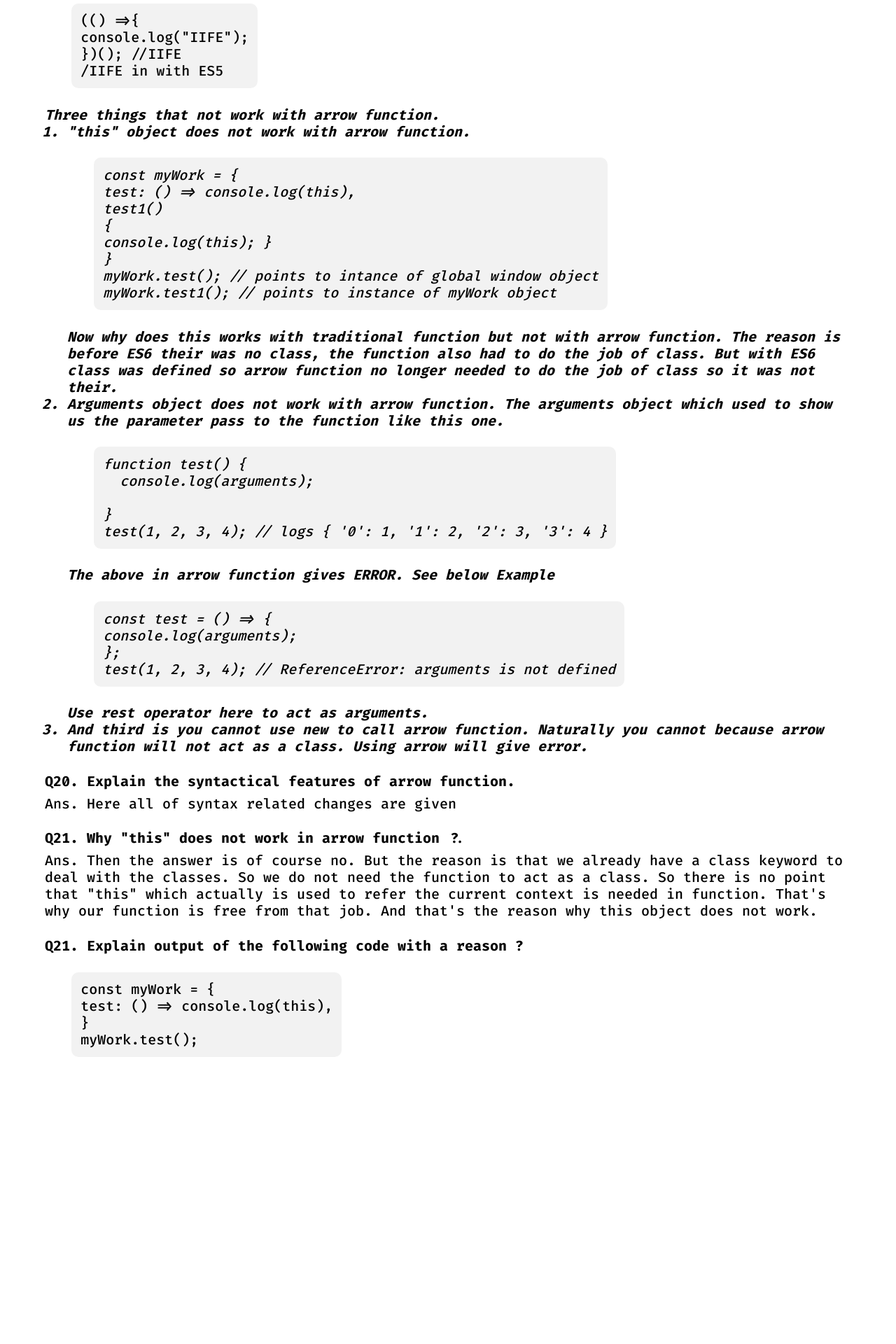
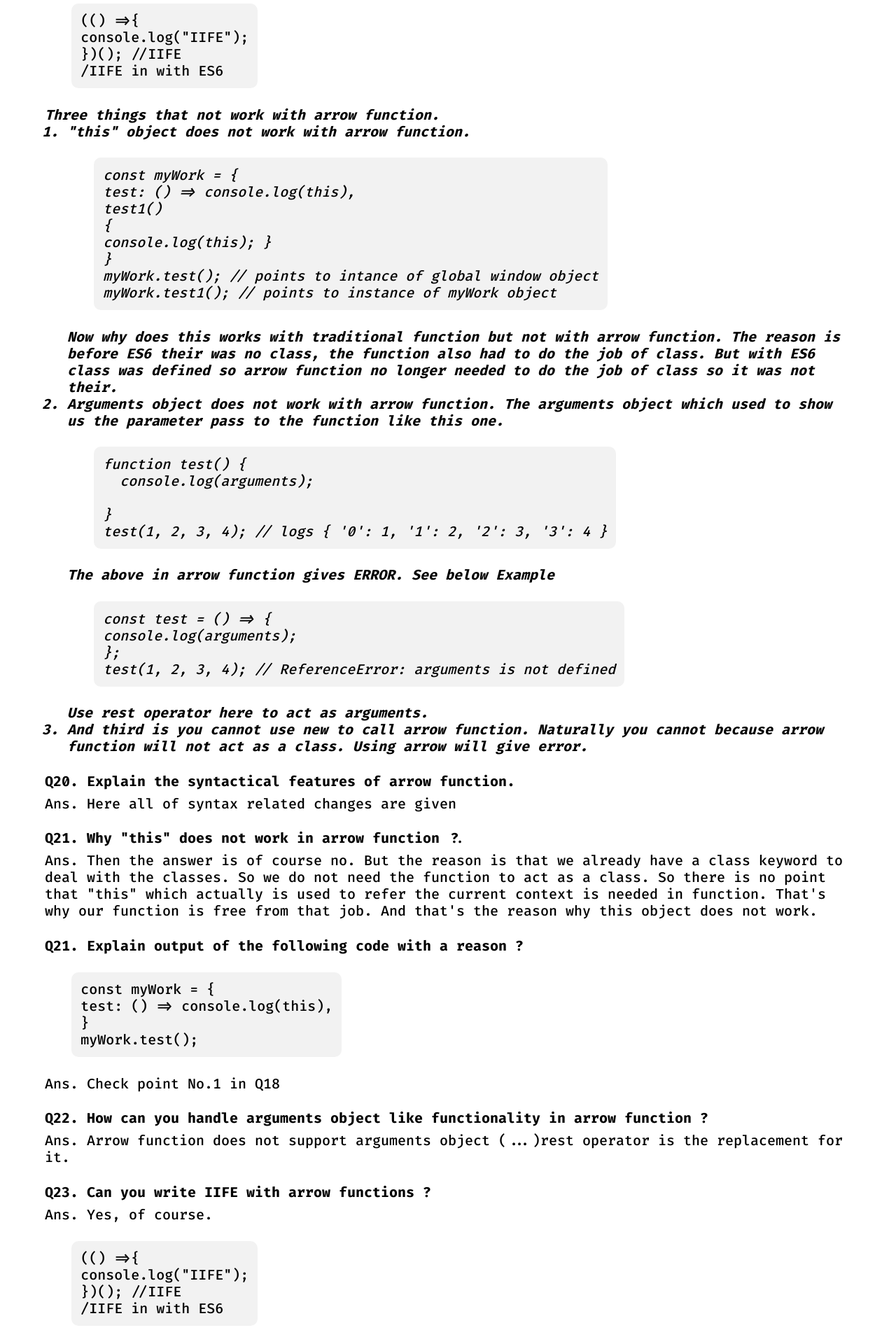
Before and after one commit to rohitkatbamna/jsin, a React (Create React App) app: page / in a window 1280 px wide. Shown: the part 5907-7827 px from the top of the page at 70% size. Before the commit the page ends 7443 px from the top, so only its background shows below. Built offline with nearby package versions, Linux system fonts and the light colour scheme; the HTML template or start-up script is replaced by a standard one.

Commit message:
06:37 PM TILL Q22 ADDED

```diff
--- a/src/components/jsques1.js
+++ b/src/components/jsques1.js
@@ -370,7 +370,7 @@ function Jsques1() {
 					<RCB />
 					)(); //IIFE
 					<br />
-					/IIFE in without ES5
+					/IIFE in without ES6
 				</Example>
 				<Example>
 					(() ={">"}
@@ -381,7 +381,7 @@ function Jsques1() {
 					<RCB />
 					)(); //IIFE
 					<br />
-					/IIFE in with ES5
+					/IIFE in with ES6
 				</Example>
 				<Bita>
 					Three things that not work with arrow function.
@@ -464,7 +464,30 @@ function Jsques1() {
 					myWork.test();
 				</Example>
 			</Question>
-			<Answer></Answer>
+			<Answer>Ans. Check point No.1 in Q18</Answer>
+			<Question>
+				Q22. How can you handle arguments object like functionality in arrow
+				function ?
+			</Question>
+			<Answer>
+				Ans. Arrow function does not support arguments object (...)rest operator
+				is the replacement for it.
+			</Answer>
+			<Question>Q23. Can you write IIFE with arrow functions ?</Question>
+			<Answer>
+				Ans. Yes, of course.
+				<Example>
+					(() ={">"}
+					<LCB />
+					<br />
+					console.log("IIFE");
+					<br />
+					<RCB />
+					)(); //IIFE
+					<br />
+					/IIFE in with ES6
+				</Example>
+			</Answer>
 		</div>
 	);
 }
```
